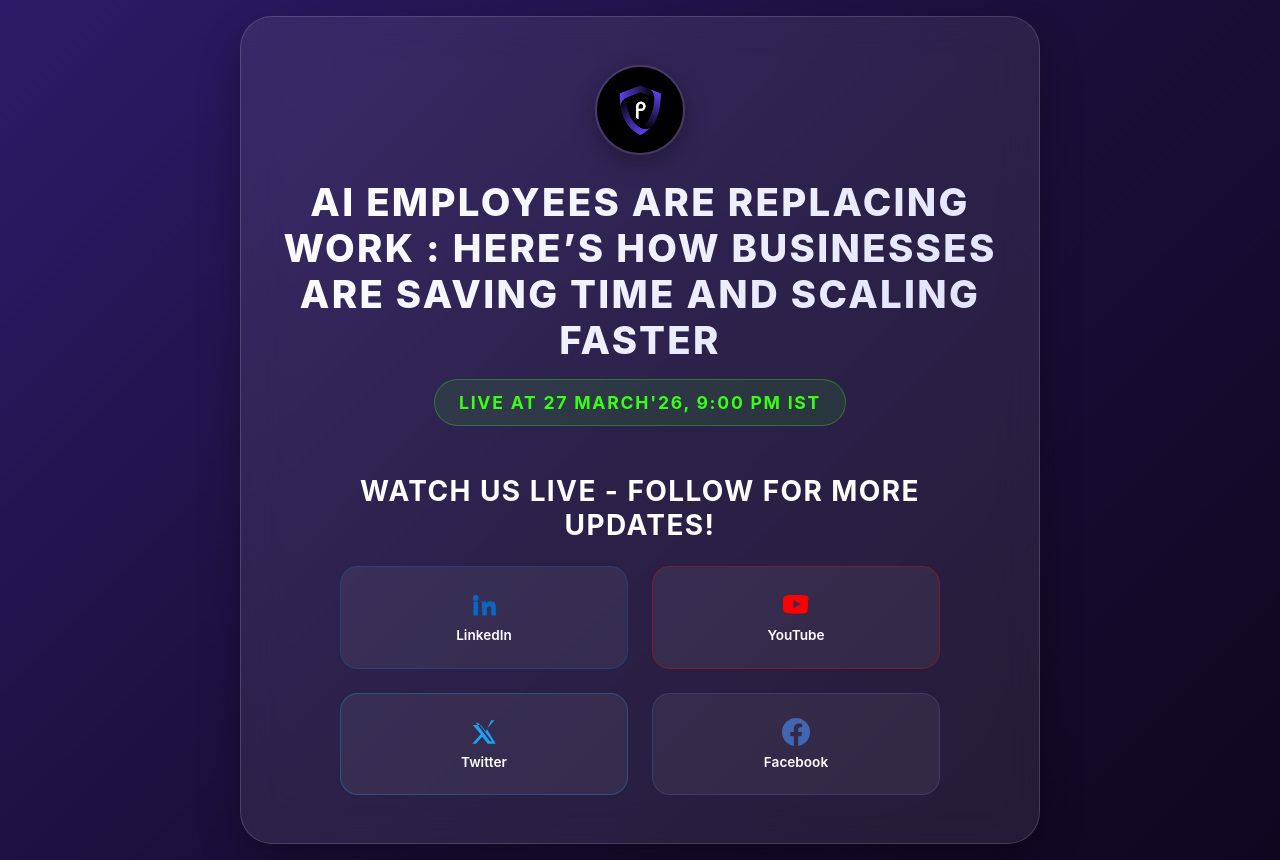
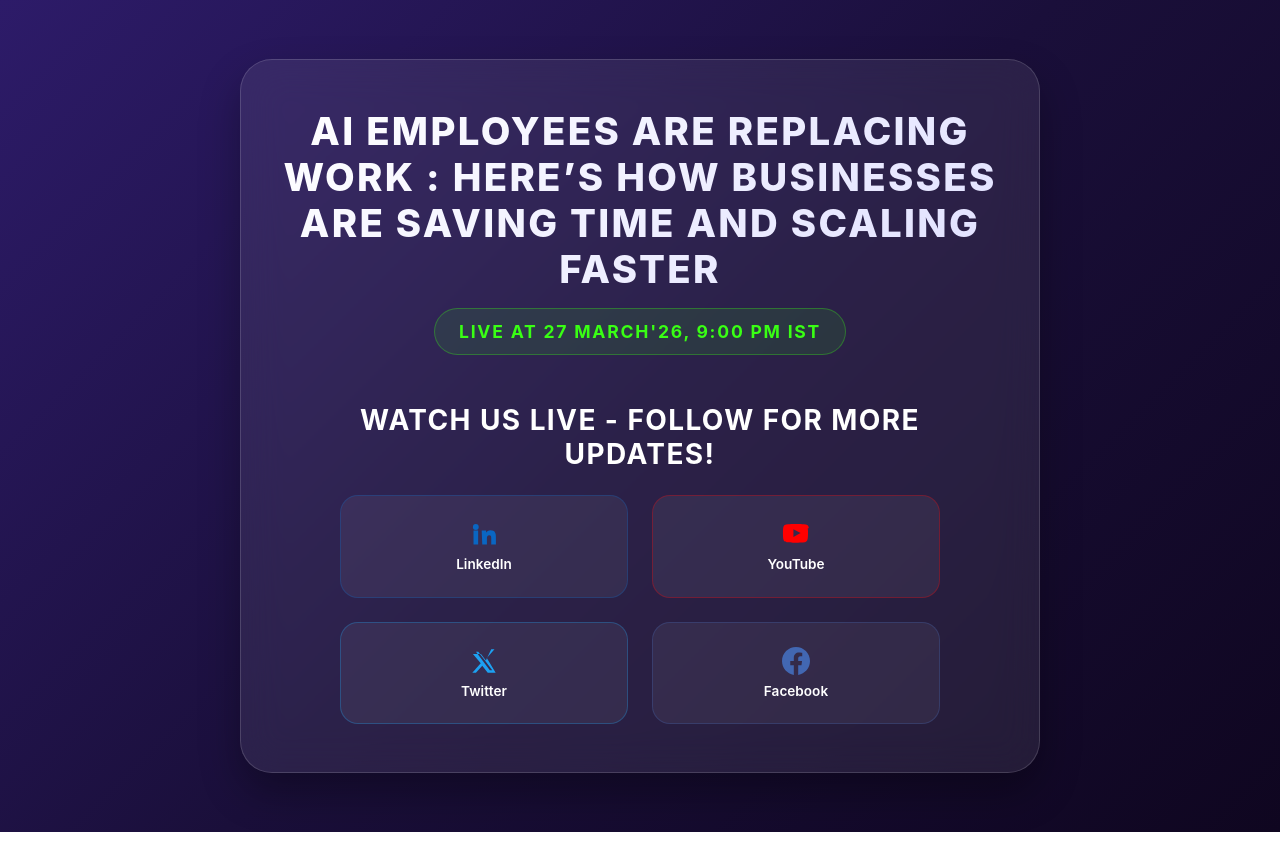
Before and after one commit to mehak-2/linktree, a React (Vite) app: page / in a window 1280 px wide. After the commit the page ends 832 px from the top, so only its background shows below. Built offline with nearby package versions, Linux system fonts and the light colour scheme.

Commit message:
Update App.jsx

```diff
--- a/src/App.jsx
+++ b/src/App.jsx
@@ -195,7 +195,7 @@ export default function App() {
     <main className="page">
       <section className="card">
         <header className="header">
-          <img src={logoImg} alt="Logo" className="logo" />
+
           <h1 className="title">
          AI Employees Are Replacing Work : Here’s How Businesses Are Saving Time and Scaling Faster
           </h1>
```
